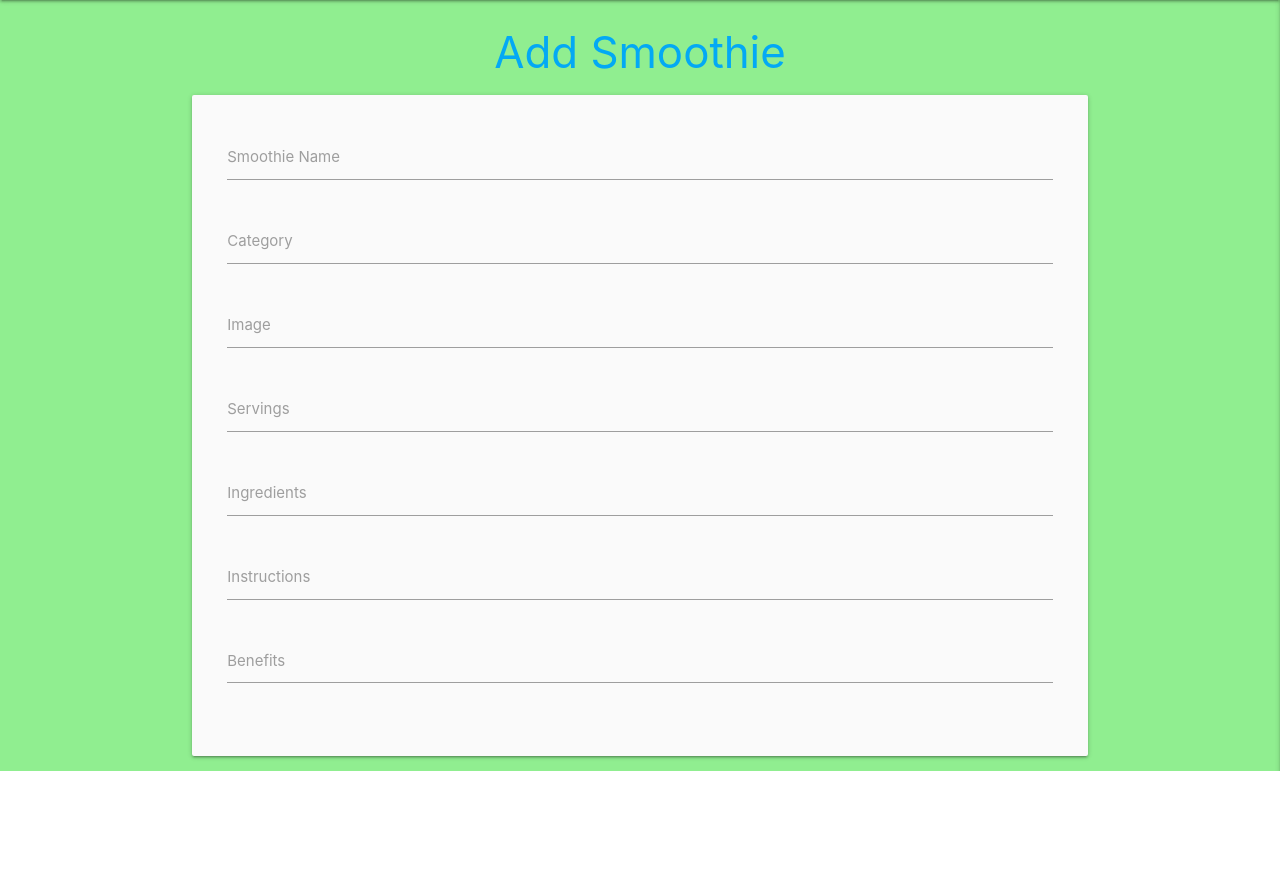
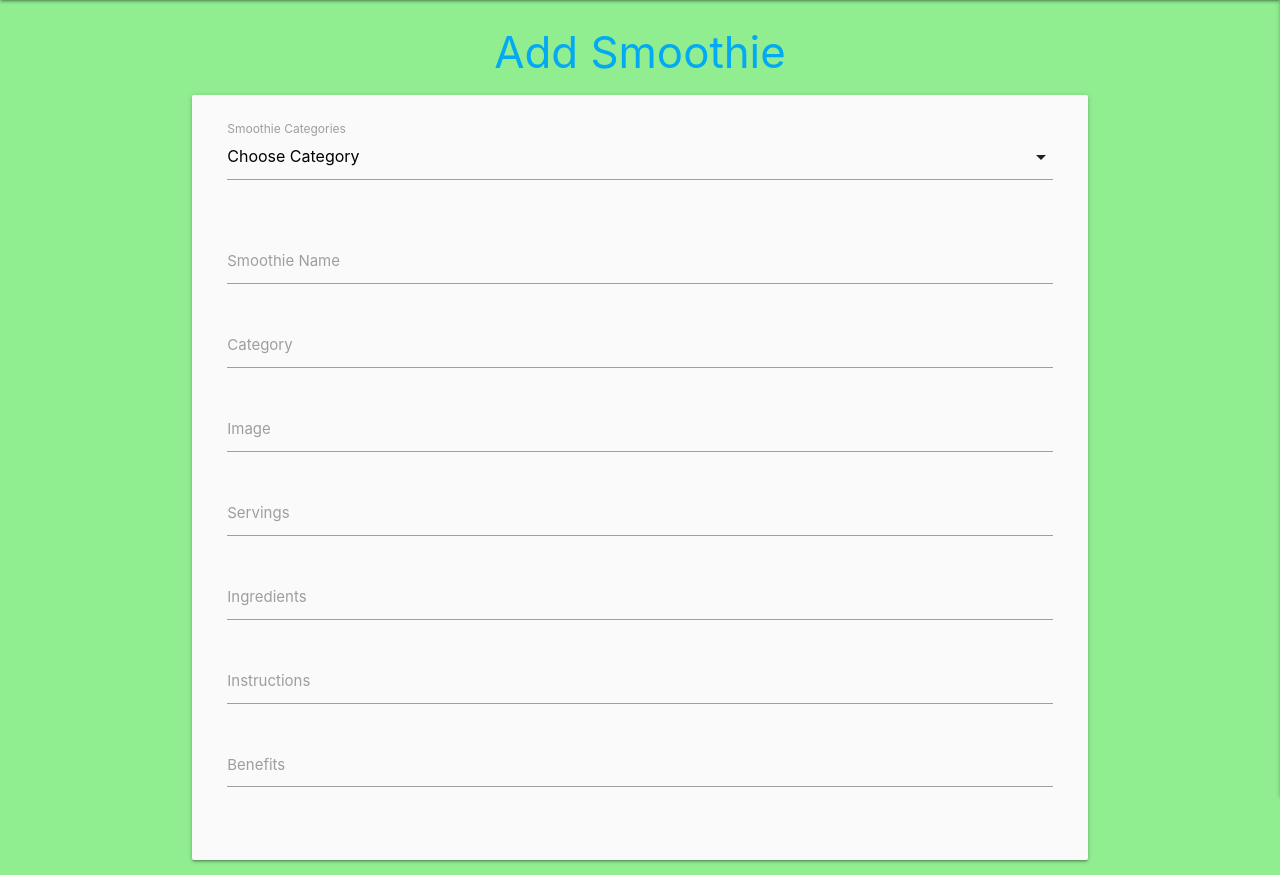
Before and after one commit to colinflahive/CI-MS3-Smooth-ez, a Flask app: page /add_smoothie in a window 1280 px wide. Shown: the part 64-939 px from the top of the page. Before the commit the page ends 835 px from the top, so only its background shows below. Run offline with Flask 2, Linux system fonts and the light colour scheme; data that the repository does not hold is empty; some libraries are stand-ins or nearby versions.

Commit message:
added categories dropdown template

```diff
--- a/app.py
+++ b/app.py
@@ -101,7 +101,8 @@ def logout():
 
 @app.route("/add_smoothie")
 def add_smoothie():
-    return render_template("add_smoothie.html")
+    categories = mongo.db.categories.find().sort("category_name", 1)
+    return render_template("add_smoothie.html", categories=categories)
 
 if __name__ == "__main__":
     app.run(host=os.environ.get("IP"),
--- a/static/js/script.js
+++ b/static/js/script.js
@@ -1,3 +1,4 @@
 $(document).ready(function(){
     $('.sidenav').sidenav({edge: "right"});
+    $('select').formSelect();
   });
--- a/templates/add_smoothie.html
+++ b/templates/add_smoothie.html
@@ -5,6 +5,18 @@
 
 <div class="row card-panel grey lighten-5">
     <form class="col s12" method="POST" action="">
+        <div class="row">
+            <div class="input-field col s12">
+                <select id="category_name" name="category_name" class="validate" required>
+                    <option value="" disabled selected>Choose Category</option>
+                    {% for category in categories %}
+                        <option value="{{ category.category_name }}">{{ category.category_name }}</option>
+                    {% endfor %}
+                </select>
+                <label for="category_name">Smoothie Categories</label>
+            </div>
+        </div>
+
         <div class="row">
             <div class="input-field col s12">
                 <input id="smoothie_name" name="smoothie_name" type="text" class="validate" required>
```
Lines whose indentation alone changed are shown as unchanged.
